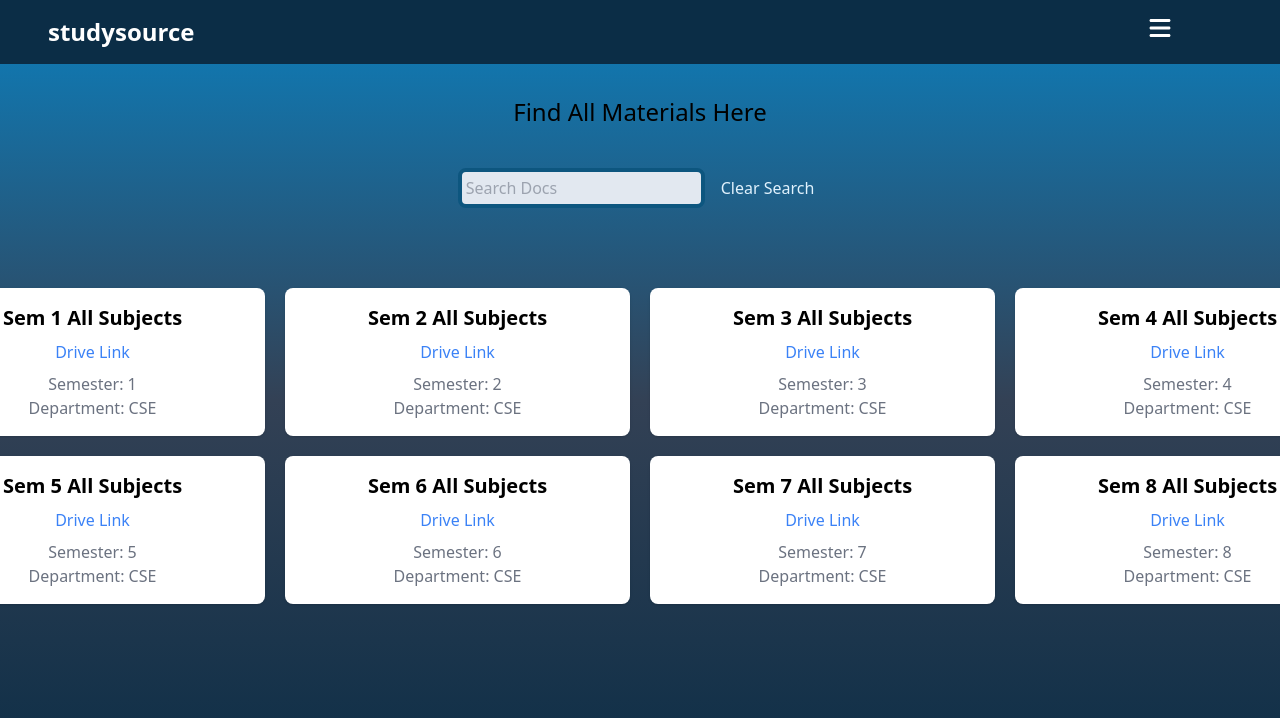
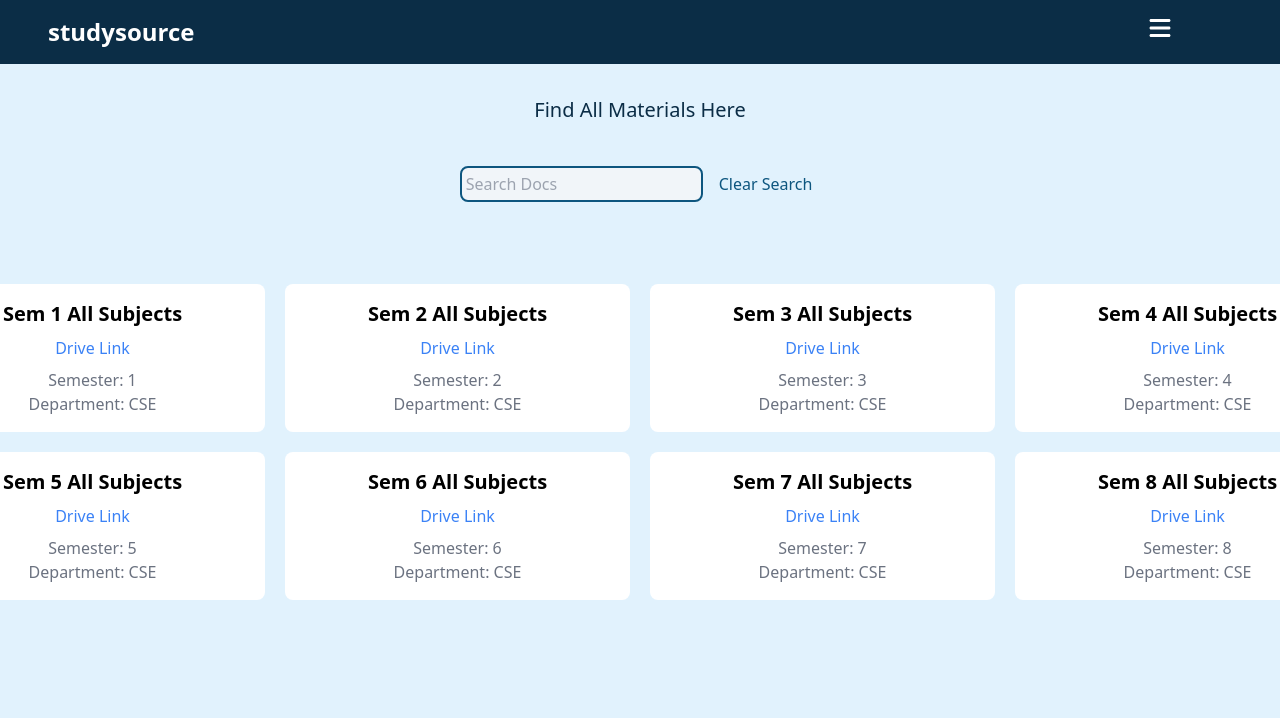
Before and after one commit to OctoTechHub/studysource, a React (Vite) app: page / in a window 1280 px wide. Shown: the top 718 px of the page. Built offline with nearby package versions, Linux system fonts and the light colour scheme.

Commit message:
changed ui colours

```diff
--- a/src/App.tsx
+++ b/src/App.tsx
@@ -6,7 +6,7 @@ function App() {
 
 
   return (
-    <div className='h-screen overflow-hidden bg-gradient-to-b from-picton-blue-600 via-slate-700 to-picton-blue-950'>
+    <div className='h-screen overflow-hidden bg-picton-blue-100'>
       <Navbar/>
     </div>
 
--- a/src/components/DisplayMaterials.tsx
+++ b/src/components/DisplayMaterials.tsx
@@ -17,7 +17,7 @@ const DisplayMaterials : React.FC<DisplayMaterialsProps> = ({searchQuery}) => {
         {filteredMaterials.map((material, index) => (
             <div
                 key={index}
-                className="bg-white shadow rounded-lg p-4 flex flex-col items-center justify-center text-center hover:bg-gray-100 transition duration-300"
+                className="bg-white rounded-lg p-4 flex flex-col items-center justify-center text-center hover:bg-gray-100 hover:shadow-lg transition duration-300"
             >
                 <h2 className="text-xl font-semibold mb-2 cursor-pointer hover:text-blue-500 transition duration-300">{material.title}</h2>
                 <a href={material.driveLink} className="text-blue-500 hover:underline mb-2">
--- a/src/components/SearchBar.tsx
+++ b/src/components/SearchBar.tsx
@@ -17,16 +17,16 @@ const SearchBar = ({ searchQuery, setSearchQuery }: SearchBarProps) => {
   return (
     <>
 
-      <h1 className="text-black text-2xl mb-10">Find All Materials Here</h1>
+      <h1 className="text-picton-blue-950 text-xl hover:text-sky-400 mb-10">Find All Materials Here</h1>
       <div className="flex flex-col sm:flex-row sm:items-center mb-4">
         <input
           type="text"
           placeholder="Search Docs"
           value={searchQuery}
           onChange={handleSearchQueryChange}
-          className="border-4 border-picton-blue-800 rounded-lg p-1 mr-2 w-full sm:w-auto bg-slate-200"
+          className="border-2 border-picton-blue-800 rounded-lg p-1 mr-2 w-full sm:w-auto bg-slate-100"
         />
-        <button className="text-picton-blue-100 hover:underline bg-transparent rounded-lg p-2" onClick={(e) => { e.preventDefault(); clearSearch(); }}>
+        <button className="text-picton-blue-800 hover:underline bg-transparent rounded-lg p-2" onClick={(e) => { e.preventDefault(); clearSearch(); }}>
           Clear Search
         </button>
       </div>
```
